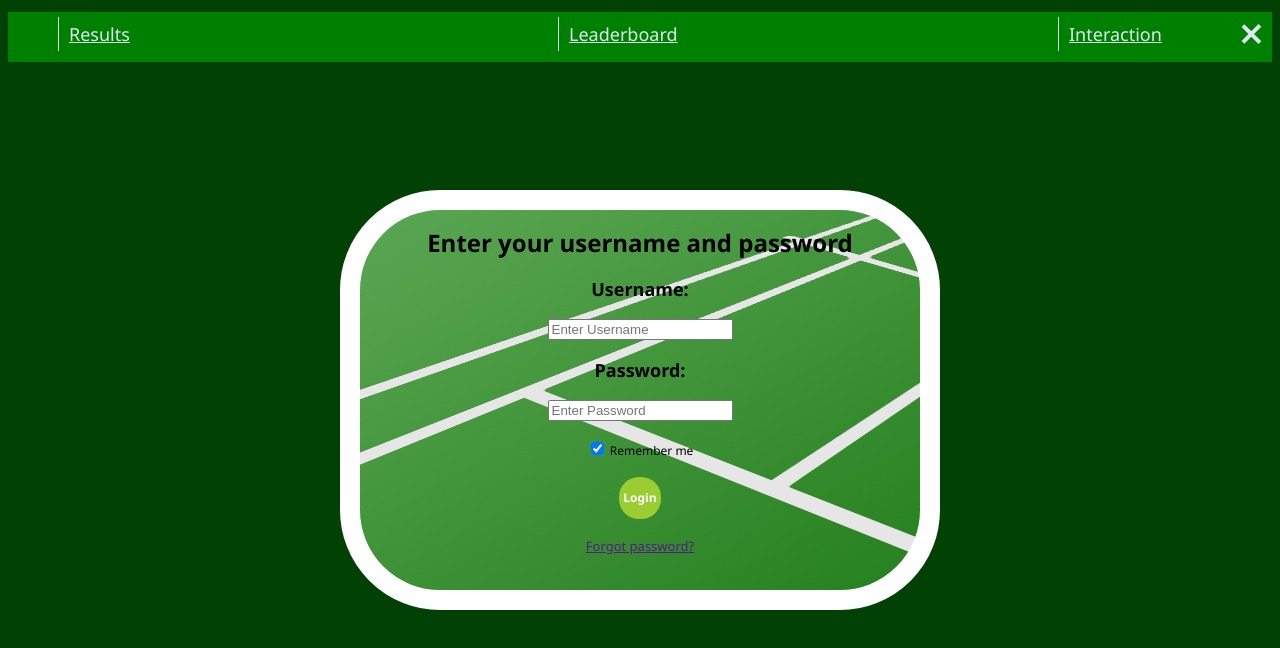
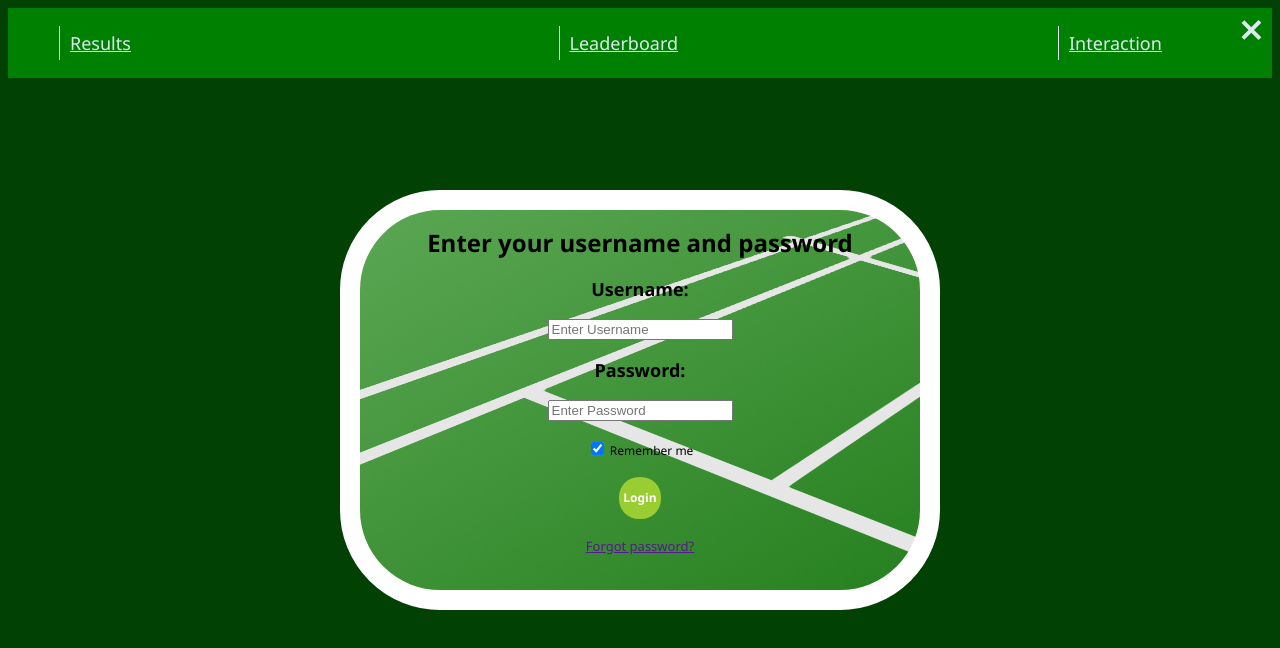
Before and after one commit to alexandra-elliott-sbg/tennis, a website: page public/logIn.html in a window 1280 px wide. Both pictures are taken after a click on the element 1250 px from the left and 30 px from the top of the page. Drawn offline with Linux system fonts and the light colour scheme.

Commit message:
Thursday's bug

```diff
--- a/public/main.css
+++ b/public/main.css
@@ -16,7 +16,8 @@ body{
 
 nav {
 	display: none;
-	height: 50px;
+	/* border prevents margin */
+	border: solid 1px green;
 }
 
 h2{
@@ -148,7 +149,7 @@ span.forgot{
  .burgerMenu {
     cursor: pointer;
     float: right;
-    padding: 4px;
+	padding: 4px;
 }
 
 .bar1, .bar2, .bar3 {
```
